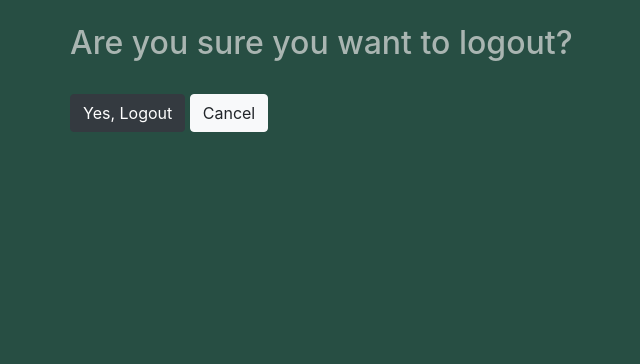
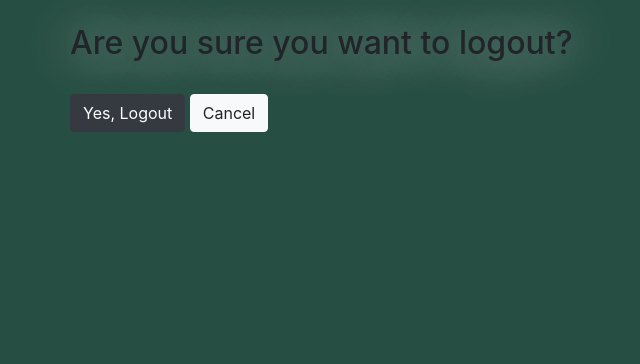
Before and after one commit to QAV-T/lucke, a Django app: page /logout_confirmation/ in a window 1280 px wide. Shown: the part 56-420 px from the top of the page, without its empty margins (15-655 px from the left). Run offline with Django 5.2, Linux system fonts and the light colour scheme; the visitor is signed in with stand-in values (Sample User, id 1); some libraries are stand-ins or nearby versions.

Commit message:
add shadow to dark text

```diff
--- a/lucke/static/css/styles.css
+++ b/lucke/static/css/styles.css
@@ -96,5 +96,5 @@ background-color: rgb(12, 12, 12);
 }
 
 .text-center-light {
-  color: #e0e0e0b4;
+   text-shadow: #e0e0e0 1px 1px 50px;
 }
```
